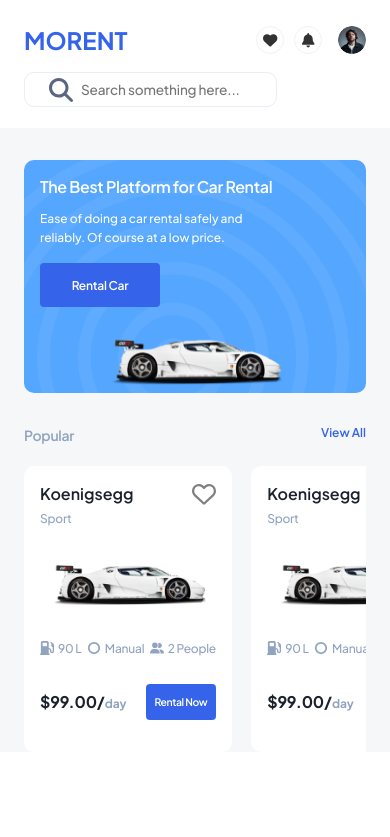
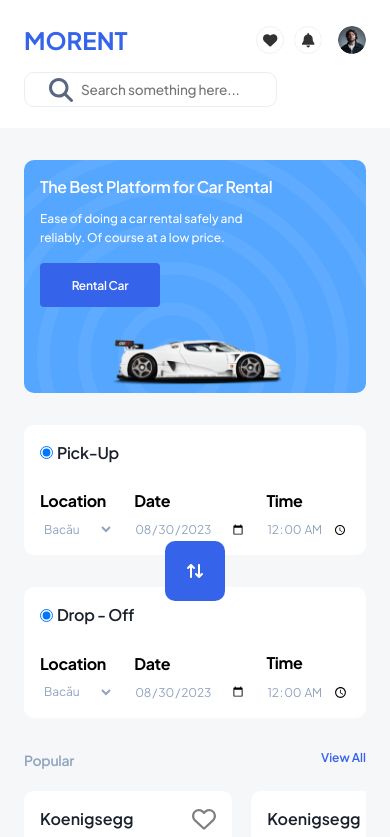
Before and after one commit to lucacieduard/CarRent-APP, a React (Vite) app: page / in a window 390 px wide. Shown: the top 837 px of the page. Built offline with nearby package versions, Linux system fonts and the light colour scheme.

Commit message:
responsive filter section

```diff
--- /dev/null
+++ b/src/components/Filter/Filter.scss
@@ -0,0 +1,105 @@
+.filterContainer {
+    background-color: white;
+    border-radius: 0.625rem;
+    padding: 1rem;
+
+    @media (min-width: 450px) {
+        width: fit-content;
+    }
+
+    @media (min-width: 800px) {
+        width: inherit;
+    }
+
+    @media (min-width: 900px) {
+        padding: 1.5rem;
+    }
+
+    @media (min-width: 950px) {
+        padding-right: 3rem;
+        padding-left: 3rem;
+        flex: 1;
+    }
+
+    .pickup {
+        display: flex;
+        gap: 0.25rem;
+        align-items: center;
+        margin-bottom: 1.5rem;
+
+        .title {
+            font-size: 1rem;
+            font-style: normal;
+            font-weight: 600;
+            line-height: 150%; /* 1.5rem */
+            letter-spacing: -0.02rem;
+            color: #1a202c;
+        }
+    }
+
+    .chooses {
+        display: flex;
+        justify-content: space-between;
+        align-items: center;
+
+        .field {
+            display: flex;
+            gap: 0.5rem;
+            flex-direction: column;
+            @media (min-width: 400px) {
+                &:nth-of-type(1) {
+                    padding-right: 1.25rem;
+                    border-right: 1px solid rgba(195, 212, 233, 0.4);
+                }
+                &:nth-of-type(2) {
+                    padding-right: 1.25rem;
+                    padding-left: 1.25rem;
+                }
+
+                &:nth-of-type(3) {
+                    padding-left: 1.25rem;
+                    border-left: 1px solid rgba(195, 212, 233, 0.4);
+                }
+            }
+            .fieldTitle {
+                font-size: 1rem;
+                font-style: normal;
+                font-weight: 700;
+                line-height: 150%; /* 1.5rem */
+                letter-spacing: -0.02rem;
+            }
+
+            input,
+            select {
+                font-size: 0.75rem;
+                border: none;
+                background-color: transparent;
+                outline: none;
+                color: #90a3bf;
+                font-weight: 400;
+                letter-spacing: -0.0075rem;
+                width: auto;
+
+                @media (min-width: 1100px) {
+                    width: 5.5rem;
+                }
+                @media (min-width: 1150px) {
+                    width: 6.3rem;
+                }
+                @media (min-width: 1250px) {
+                    width: 6.8rem;
+                }
+                @media (min-width: 1350px) {
+                    width: 7.5rem;
+                    font-size: 0.85rem;
+                }
+                @media (min-width: 1400px) {
+                    width: 8rem;
+                }
+                @media (min-width: 1450px) {
+                    width: 8.8rem;
+                }
+            }
+        }
+    }
+}
--- /dev/null
+++ b/src/components/Filter/Filter.tsx
@@ -0,0 +1,38 @@
+import "./Filter.scss";
+
+type Props = {
+  pickUp: boolean;
+};
+const Filter = (props: Props) => {
+  const curr = new Date();
+  const date = curr.toISOString().substring(0, 10);
+  return (
+    <div className="filterContainer">
+      <div className="pickup">
+        <input type="radio" checked className="radio" />
+        <span className="title">{props.pickUp ? "Pick-Up" : "Drop - Off"}</span>
+      </div>
+      <div className="chooses">
+        <div className="field">
+          <span className="fieldTitle">Location</span>
+          <select name="city" id="city">
+            <option value="bacau">Bacău</option>
+            <option value="iasi">Iași</option>
+            <option value="bucuresti">București</option>
+            <option value="brasov">Brașov</option>
+          </select>
+        </div>
+        <div className="field">
+          <span className="fieldTitle">Date</span>
+          <input type="date" defaultValue={date} />
+        </div>
+        <div className="field">
+          <span className="fieldTitle">Time</span>
+          <input type="time" defaultValue={"00:00"} />
+        </div>
+      </div>
+    </div>
+  );
+};
+
+export default Filter;
--- a/src/pages/Home/Home.scss
+++ b/src/pages/Home/Home.scss
@@ -1,3 +1,46 @@
 .bg {
     background: #f6f7f9;
 }
+
+.filter {
+    display: flex;
+    flex-direction: column;
+    margin-top: 2rem;
+    gap: 2rem;
+    position: relative;
+
+    @media (min-width: 450px) {
+        align-items: center;
+    }
+
+    @media (min-width: 800px) {
+        flex-direction: row;
+        justify-content: space-between;
+    }
+    @media (min-width: 1200px) {
+        gap: 2.75rem;
+    }
+
+    .arrows {
+        position: absolute;
+        width: 3.75rem;
+        height: 3.75rem;
+        background-color: #3563e9;
+        border-radius: 0.625rem;
+        top: 50%;
+        left: 50%;
+        transform: translate(-50%, -50%);
+        display: flex;
+        align-items: center;
+        justify-content: center;
+        color: white;
+
+        @media (min-width: 1050px) {
+            position: unset;
+            top: unset;
+            left: unset;
+            transform: unset;
+            transform: rotate(90deg);
+        }
+    }
+}
--- a/src/pages/Home/Home.tsx
+++ b/src/pages/Home/Home.tsx
@@ -1,12 +1,26 @@
+import { FontAwesomeIcon } from "@fortawesome/react-fontawesome";
+import Filter from "../../components/Filter/Filter";
 import Hero from "../../components/Hero/Hero";
 import PopularCars from "../../components/PopularCars/PopularCars";
 import FullPageLayout from "../../layout/FullPage/FullPageLayout";
 import "./Home.scss";
+import { faArrowRightArrowLeft } from "@fortawesome/free-solid-svg-icons";
 const Home = () => {
   return (
     <div className="bg">
       <FullPageLayout>
         <Hero />
+        <div className="filter container_w">
+          <Filter pickUp={true} />
+          <div className="arrows">
+            <FontAwesomeIcon
+              icon={faArrowRightArrowLeft}
+              rotation={90}
+              className="ic"
+            />
+          </div>
+          <Filter pickUp={false} />
+        </div>
         <PopularCars />
       </FullPageLayout>
     </div>
```
